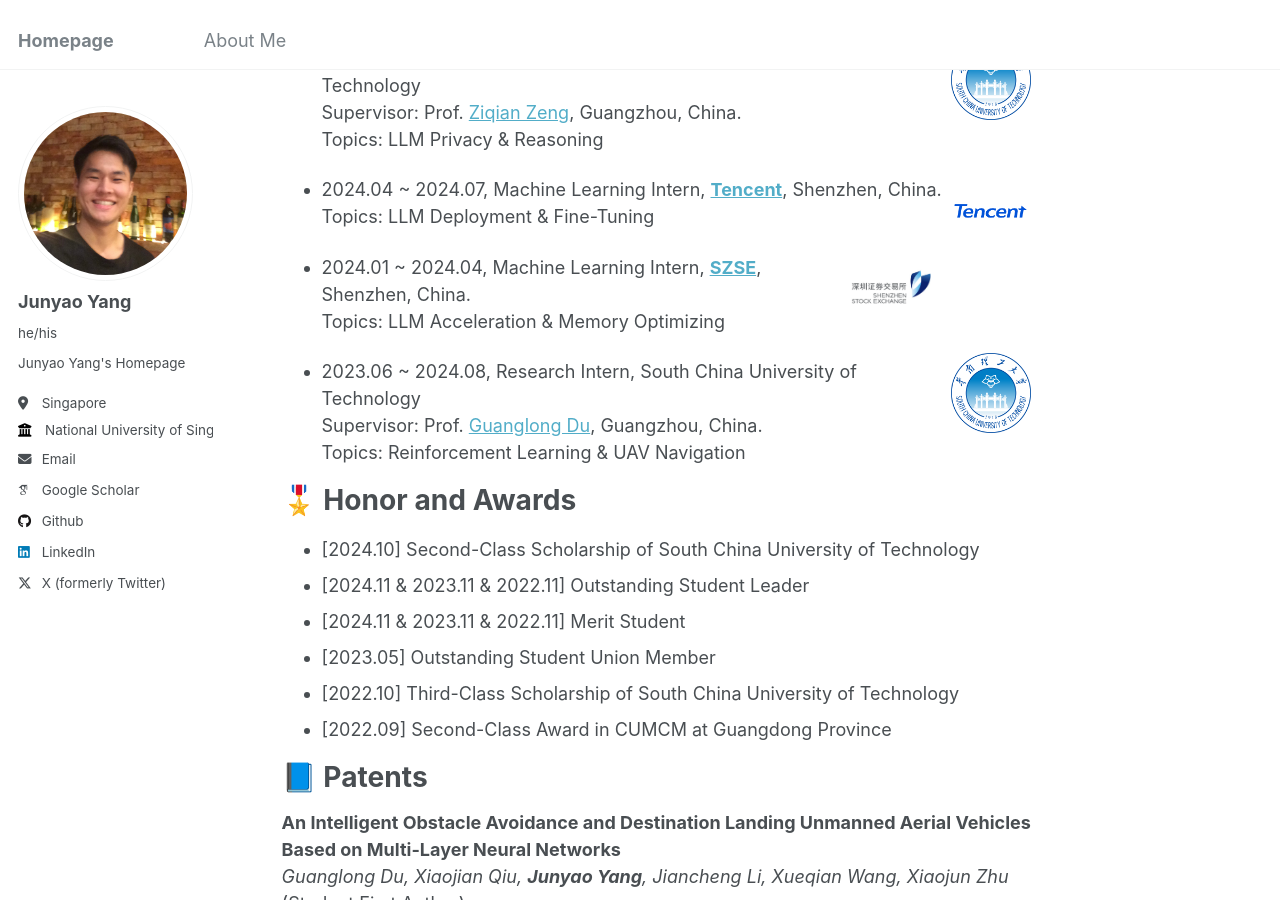
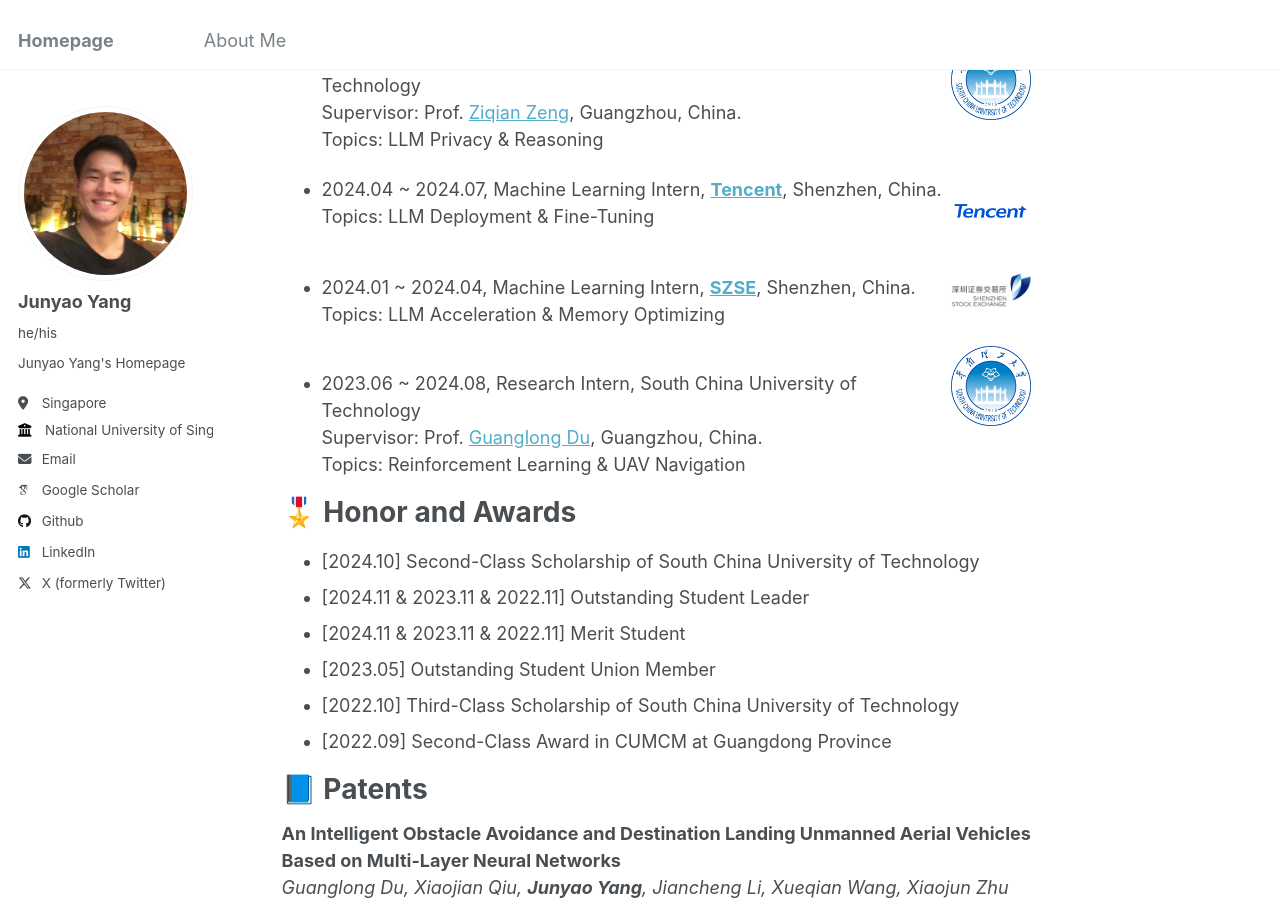
Before and after one commit to jyyang26/jyyang26.github.io, a Jekyll site: the page built from _pages/about.md, in a window 1280 px wide and 900 px high, scrolled down 2395 px. Built offline with Jekyll 4.4.1, drawn with Linux system fonts in a browser that asks for light colours; some web fonts are replaced.

Commit message:
Update about.md

```diff
--- a/_pages/about.md
+++ b/_pages/about.md
@@ -213,13 +213,15 @@ My research story revolves around **the Underlying Principles and Understanding
 </p>
 - 2024.04 ~ 2024.07, Machine Learning Intern, **[Tencent](https://kf.qq.com/)**, Shenzhen, China. <br>
   Topics: LLM Deployment & Fine-Tuning <br>
-<p>
-    <img src="images/SZSE.png" alt="szse" style="float: right; margin-right: 20px;; width: 80px; height: 80px;">
+
+<p style="clear: both;">
+    <img src="images/SZSE.png" alt="szse" style="float: right; margin-right: 20px; width: 80px; height: 80px;">
 </p>
 - 2024.01 ~ 2024.04, Machine Learning Intern, **[SZSE](https://www.szse.cn/English/index.html)**, Shenzhen, China. <br>
   Topics: LLM Acceleration & Memory Optimizing  <br>
-<p>
-    <img src="images/South_China_University_of_Technology_Logo_(Since_2022).svg.png" alt="SCUT" style="float: right; margin-right: 20px;; width: 80px; height: 80px;">
+
+<p style="clear: both;">
+    <img src="images/South_China_University_of_Technology_Logo_(Since_2022).svg.png" alt="SCUT" style="float: right; margin-right: 20px; width: 80px; height: 80px;">
 </p>
 - 2023.06 ~ 2024.08, Research Intern, South China University of Technology <br>
   Supervisor: Prof. [Guanglong Du](https://www2.scut.edu.cn/duguanglong/), Guangzhou, China. <br>
```
